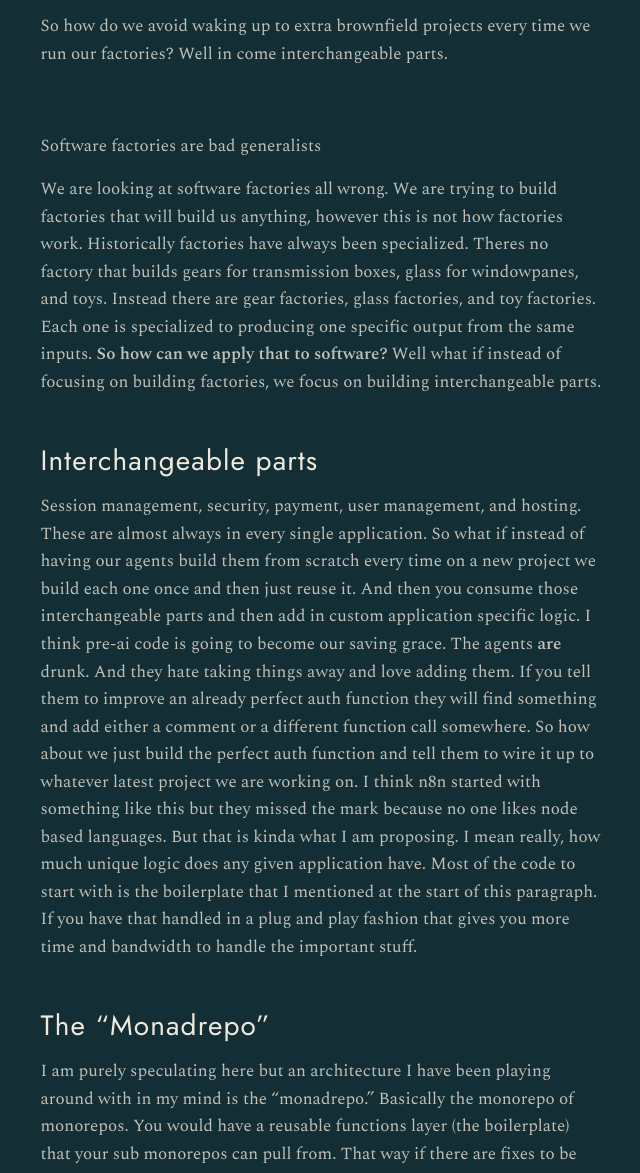
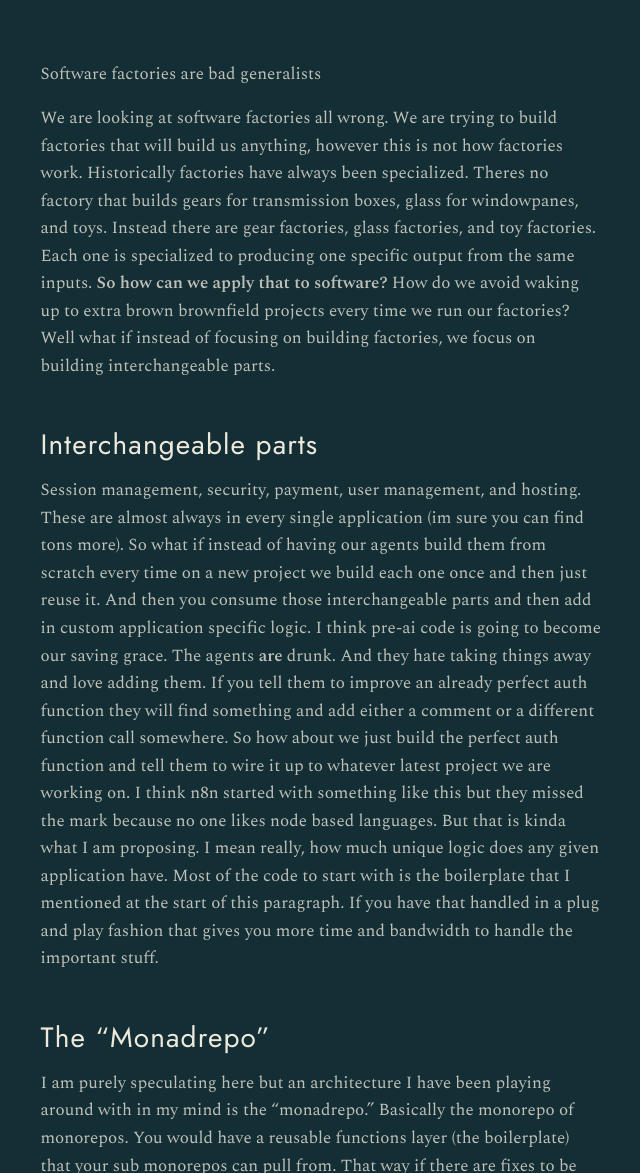
Before and after one commit to grassfedya/fedyaai, an Astro site: page /blog/interchangeable-parts-not-factories in a window 1280 px wide. Shown: the part 1800-2973 px from the top of the page, without its empty margins (319-959 px from the left). Built offline with nearby package versions, Linux system fonts and the light colour scheme; Astro itself is replaced by a stand-in of ours.

Commit message:
Update src/content/blog/interchangeable-parts-not-factories.md (via Pages CMS)

```diff
--- a/src/content/blog/interchangeable-parts-not-factories.md
+++ b/src/content/blog/interchangeable-parts-not-factories.md
@@ -23,17 +23,14 @@ This is not to say these projects are failures or even wastes of time. In fact t
 
 ![image.png](blob:https:/app.pagescms.org/4d6a2167-7c7c-48f1-a252-4a4b661a9e99)
 
-
-So how do we avoid waking up to extra brownfield projects every time we run our factories? Well in come interchangeable parts.
-
 ###
 Software factories are bad generalists
 
-We are looking at software factories all wrong. We are trying to build factories that will build us anything, however this is not how factories work. Historically factories have always been specialized. Theres no factory that builds gears for transmission boxes, glass for windowpanes, and toys. Instead there are gear factories, glass factories, and toy factories. Each one is specialized to producing one specific output from the same inputs. **So how can we apply that to software?** Well what if instead of focusing on building factories, we focus on building interchangeable parts.
+We are looking at software factories all wrong. We are trying to build factories that will build us anything, however this is not how factories work. Historically factories have always been specialized. Theres no factory that builds gears for transmission boxes, glass for windowpanes, and toys. Instead there are gear factories, glass factories, and toy factories. Each one is specialized to producing one specific output from the same inputs. **So how can we apply that to software?**  How do we avoid waking up to extra brown brownfield projects every time we run our factories? Well what if instead of focusing on building factories, we focus on building interchangeable parts.
 
 ### Interchangeable parts
 
-Session management, security, payment, user management, and hosting. These are almost always in every single application. So what if instead of having our agents build them from scratch every time on a new project we build each one once and then just reuse it. And then you consume those interchangeable parts and then add in custom application specific logic. I think pre-ai code is going to become our saving grace. The agents **are** drunk. And they hate taking things away and love adding them. If you tell them to improve an already perfect auth function they will find something and add either a comment or a different function call somewhere. So how about we just build the perfect auth function and tell them to wire it up to whatever latest project we are working on. I think n8n started with something like this but they missed the mark because no one likes node based languages. But that is kinda what I am proposing. I mean really, how much unique logic does any given application have. Most of the code to start with is the boilerplate that I mentioned at the start of this paragraph. If you have that handled in a plug and play fashion that gives you more time and bandwidth to handle the important stuff.
+Session management, security, payment, user management, and hosting. These are almost always in every single application (im sure you can find tons more). So what if instead of having our agents build them from scratch every time on a new project we build each one once and then just reuse it. And then you consume those interchangeable parts and then add in custom application specific logic. I think pre-ai code is going to become our saving grace. The agents **are** drunk. And they hate taking things away and love adding them. If you tell them to improve an already perfect auth function they will find something and add either a comment or a different function call somewhere. So how about we just build the perfect auth function and tell them to wire it up to whatever latest project we are working on. I think n8n started with something like this but they missed the mark because no one likes node based languages. But that is kinda what I am proposing. I mean really, how much unique logic does any given application have. Most of the code to start with is the boilerplate that I mentioned at the start of this paragraph. If you have that handled in a plug and play fashion that gives you more time and bandwidth to handle the important stuff.
 
 ### The "Monadrepo"
 
```
